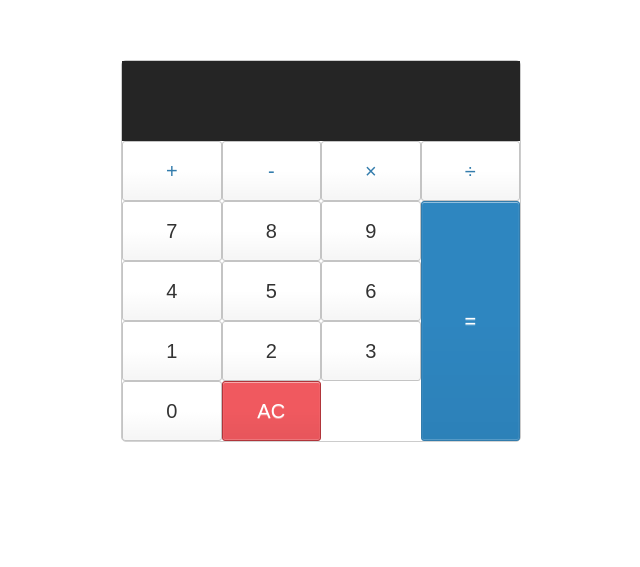
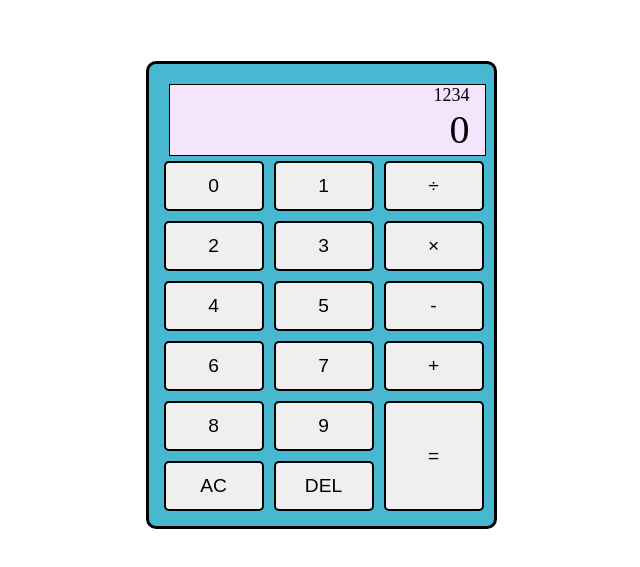
Before and after one commit to B3AST721/Calculator, a plain HTML site: page index.html in a window 1280 px wide. Shown: the part 149-716 px from the top of the page, without its empty margins (319-959 px from the left). Drawn offline with Linux system fonts and the light colour scheme.

Commit message:
final calculator

```diff
--- a/index.html
+++ b/index.html
@@ -8,38 +8,31 @@
     <title>Calculator</title>
 </head>
 <body>
-    <div class="calculator">
-
-        <div id="calculator-screen"></div>
-        <div class="calculator-keys">
-
-          <button type="button" class="operator" id="plus" value="+">+</button>
-          <button type="button" class="operator" id="minus" value="-">-</button>
-          <button type="button" class="operator" id="multiply" value="*">&times;</button>
-          <button type="button" class="operator" id="divide" value="/">&divide;</button>
-
-          <button type="button" id="7" value="7">7</button>
-          <button type="button" id="8" value="8">8</button>
-          <button type="button" id="9" value="9">9</button>
-
-
-          <button type="button" id="4" value="4">4</button>
-          <button type="button" id="5" value="5">5</button>
-          <button type="button" id="6" value="6">6</button>
-
-
-          <button type="button" id="1" value="1">1</button>
-          <button type="button" id="2" value="2">2</button>
-          <button type="button" id="3" value="3">3</button>
-
-
-          <button type="button" id="0" value="0">0</button>
-          <button type="button" id="all-clear" value="all-clear">AC</button>
-
-          <button type="button" id="equal-sign" value="=">=</button>
-
-        </div>
-      </div>
+<div class="calculator">
+    <div class="display">
+        <div class="previous-number">1234</div>
+        <div class="current-number">567</div>
+    </div>
+    <div class="keys">
+        <button value="0" class="number">0</button>
+        <button value="1" class="number">1</button>
+        <button class="operation">&divide;</button>
+        <button value="2" class="number">2</button>
+        <button value="3" class="number">3</button>
+        <button class="operation">&times;</button>
+        <button value="4" class="number">4</button>
+        <button value="5" class="number">5</button>
+        <button class="operation">-</button>
+        <button value="6" class="number">6</button>
+        <button value="7" class="number">7</button>
+        <button class="operation">+</button>
+        <button value="8" class="number">8</button>
+        <button value="9" class="number">9</button>
+        <button class="equals result">=</button>
+        <button class="clear">AC</button>
+        <button class="delete">DEL</button>
+    </div>
+</div>
 </body>
 <script src="script.js">
 
--- a/script.js
+++ b/script.js
@@ -1,34 +1,101 @@
+//SUm of numbers
 const add = (...numbers) => {
     return numbers.reduce((total, current) => {
         return total + current;
     });
 };
 
+//Subtraction of numbers
 const subtract = (...numbers) => {
     return numbers.reduce((total, current) => {
         return total - current;
     });
 };
 
+//Product of numbers
 const multiply = (...numbers) => {
     return numbers.reduce((total, current) => {
         return total * current;
     });
 };
 
+//Divide numbers
 const divide = (...numbers) => {
     return numbers.reduce((total, current) => {
         return total / current;
     });
 };
 
+//Takes 2 numbers and an operator and calls a function from above
 const operate = (num1, operator, num2) => {
     if (operator === '+'){
-        return num1 + num2;
+        return add(num1, num2);
     } else if (operator === '-'){
-        return num1 - num2;
+        return subtract(num1, num2);
     } else if (operator === '*'){
-        return num1 * num2;
+        return multiply(num1, num2);
     }
-    return num1 / num2;
+    return divide(num1, num2);
 }
+
+//Select the different buttons and displays
+const numberButtons = document.querySelectorAll('.number');
+const operationButtons = document.querySelectorAll('.operation');
+const clearButton = document.querySelector('.clear');
+const deleteButton = document.querySelector('.delete');
+const currentOperand = document.querySelector('.current-number');
+const previousOperand = document.querySelector('.previous-number');
+const showResult = document.querySelector('.result');
+const equals = document.querySelector('.equals')
+
+//Store the values for display
+let savedNumber = '';
+let selectedOperator = '';
+let firstNumber = '';
+let result = '';
+currentOperand.textContent = 0;
+
+
+numberButtons.forEach((number) => {
+    number.addEventListener('click', () => {
+        savedNumber += number.value;
+        currentOperand.textContent = savedNumber;
+    })
+})
+
+operationButtons.forEach((operator => {
+    operator.addEventListener('click', function() {
+      if (firstNumber && savedNumber) {
+        displayResult();
+      }
+      // save the first number
+      firstNumber = savedNumber;
+
+      // get the operator that was clicked
+      selectedOperator = operator.textContent;
+      previousOperand.textContent = savedNumber + selectedOperator;
+      savedNumber = '';
+
+      console.log('FirstNumber' + firstNumber + 'Stored' + savedNumber)
+      console.log(selectedOperator);
+
+    })
+  }));
+
+  equals.addEventListener('click', function() {
+    displayResult();
+  });
+
+  clearButton.addEventListener('click', () => {
+      currentOperand.innerHTML = '';
+      previousOperand.innerHTML = '';
+  })
+
+  function displayResult() {
+    result = operate(parseFloat(firstNumber), selectedOperator, parseFloat(savedNumber))
+    // update content of current operation with result and previous operand with the calculation, make storedNumber = result
+    currentOperand.textContent = result;
+    previousOperand.textContent = firstNumber + ' ' + selectedOperator + ' ' + savedNumber;
+    savedNumber = result;
+    console.log('FirstNumber' + firstNumber + 'Stored' + savedNumber);
+  }
--- a/styles.css
+++ b/styles.css
@@ -1,95 +1,55 @@
-html {
-    font-size: 62.5%;
-    box-sizing: border-box;
+.calculator {
+    display: grid;
+    grid-template-columns: repeat(1, 1fr);
+    width: 310px;
+    margin: auto;
+    background-color: #48B8D0;
+    padding: 15px 20px 15px 15px;
+    border-radius: 10px;
+    border: 3px black solid;
+    margin-top: 210px;
 }
 
-  *, *::before, *::after {
-    margin: 0;
-    padding: 0;
-    box-sizing: inherit;
+.keys {
+    display: grid;
+    grid-template-columns: repeat(3, 100px);
+    grid-gap: 10px;
 }
 
-  .calculator {
-    border: 1px solid #ccc;
-    border-radius: 5px;
-    position: absolute;
-    top: 50%;
-    left: 50%;
-    transform: translate(-50%, -50%);
-    width: 400px;
+.display {
+    display: flex;
+    flex-direction: column;
+    align-items: flex-end;
+    padding-right: 15px;
+    margin: 5px;
+    border: 1px solid black;
+    background-color: #F5E5FC;
+    width: 300px;
+    height: 70px;
+    overflow: visible;
 }
 
-  #calculator-screen {
-    width: 100%;
-    font-size: 5rem;
-    height: 80px;
-    border: none;
-    background-color: #252525;
-    color: #fff;
-    text-align: right;
-    padding-right: 20px;
-    padding-left: 10px;
+.current-number {
+    font-size: 40px;
+}
+
+.previous-number {
+    font-size: large;
 }
 
 button {
-    height: 60px;
-    background-color: #fff;
-    border-radius: 3px;
-    border: 1px solid #c4c4c4;
-    background-color: transparent;
-    font-size: 2rem;
-    color: #333;
-    background-image: linear-gradient(to bottom,transparent,transparent 50%,rgba(0,0,0,.04));
-    box-shadow: inset 0 0 0 1px rgba(255,255,255,.05), inset 0 1px 0 0 rgba(255,255,255,.45), inset 0 -1px 0 0 rgba(255,255,255,.15), 0 1px 0 0 rgba(255,255,255,.15);
-    text-shadow: 0 1px rgba(255,255,255,.4);
+    padding: 12px;
+    font-size: larger;
+    border-radius: 5px;
+    border: 2px black solid;
 }
 
 button:hover {
-    background-color: #eaeaea;
+    background-color: #F5E5FC;
+    transition: 1s;
+    transform: scale(1.1);
 }
 
-  .operator {
-    color: #337cac;
+.equals {
+    grid-row: span 2;
 }
-
-  #all-clear {
-    background-color: #f0595f;
-    border-color: #b0353a;
-    color: #fff;
-  }
-
-  #all-clear:hover {
-    background-color: #f17377;
-  }
-
-  #equal-sign {
-    background-color: #2e86c0;
-    border-color: #337cac;
-    color: #fff;
-  }
-
-  #equal-sign:hover {
-    background-color: #4e9ed4;
-  }
-
-  .calculator-keys {
-    display: grid;
-    grid-template-columns: repeat(4, 1fr);
-  }
-
-  #equal-sign {
-    background-color: #2e86c0;
-    border-color: #337cac;
-    color: #fff;
-    height: 100%;
-    grid-row-start: 2;
-    grid-row-end: 6;
-  }
-
-  #equal-sign {
-    background-color: #2e86c0;
-    border-color: #337cac;
-    color: #fff;
-    height: 100%;
-    grid-area: 2 / 4 / 6 / 5;
-  }
```
Lines whose indentation alone changed are shown as unchanged.
